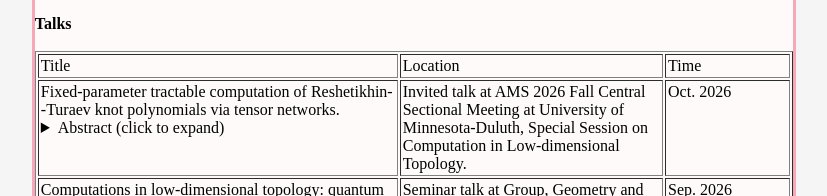
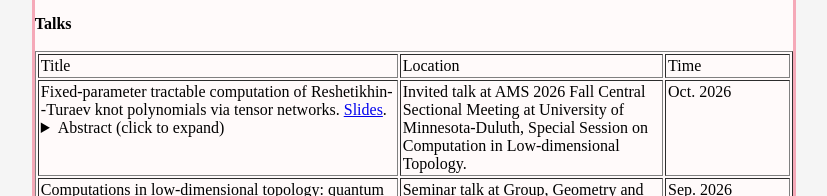
Before and after one commit to shana-y-li/shana-y-li.github.io, a plain HTML site: page research.html in a window 1280 px wide. Shown: the part 1411-1607 px from the top of the page, without its empty margins (226-1053 px from the left). Drawn offline with nearby package versions, Linux system fonts and the light colour scheme.

Commit message:
Add slides for FPT talk

```diff
--- a/research.html
+++ b/research.html
@@ -431,7 +431,8 @@
 
         <tr>
           <td>
-          Fixed-parameter tractable computation of Reshetikhin--Turaev knot polynomials via tensor networks.
+          Fixed-parameter tractable computation of Reshetikhin--Turaev knot polynomials via tensor networks. <a href="Notes/FPT_slides.pdf">
+              Slides</a>.
           <details>
             <summary>
               Abstract (click to expand)
```
Also changed, not shown: 1 other file.
